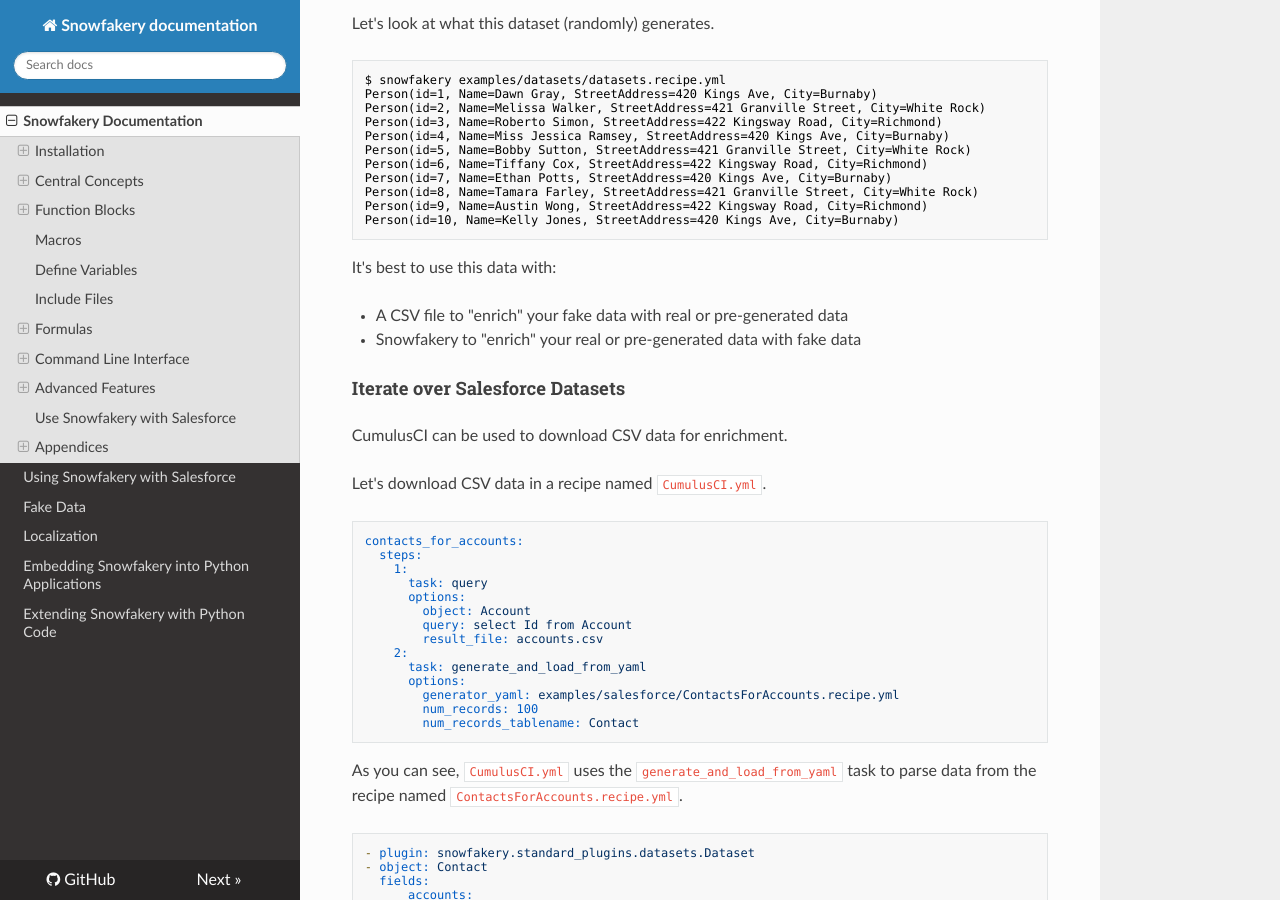
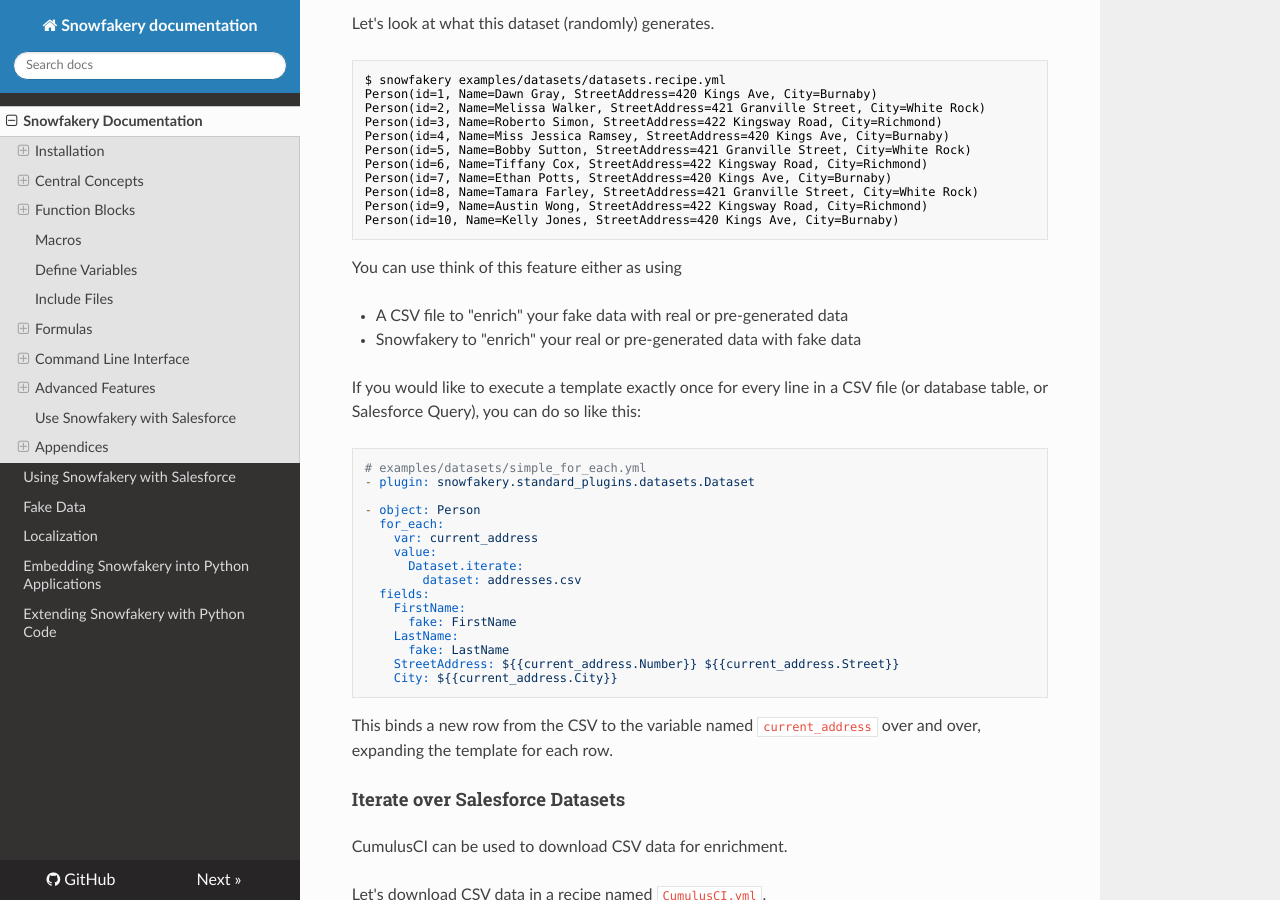
Before and after one commit to SFDO-Tooling/Snowfakery, an MkDocs documentation site: the page built from docs/index.md, in a window 1280 px wide and 900 px high, scrolled down 34914 px. Built offline with MkDocs 1.6.1, drawn with Linux system fonts in a browser that asks for light colours; nearby versions of some CDN libraries.

Commit message:
Add docs

````diff
--- a/docs/index.md
+++ b/docs/index.md
@@ -1781,10 +1781,35 @@
 Person(id=10, Name=Kelly Jones, StreetAddress=420 Kings Ave, City=Burnaby)
 ```
 
-It's best to use this data with:
+You can use think of this feature either as using
 
 - A CSV file to "enrich" your fake data with real or pre-generated data
 - Snowfakery to "enrich" your real or pre-generated data with fake data
+
+If you would like to execute a template exactly once for every line in a
+CSV file (or database table, or Salesforce Query), you can do so like this:
+
+```yaml
+# examples/datasets/simple_for_each.yml
+- plugin: snowfakery.standard_plugins.datasets.Dataset
+
+- object: Person
+  for_each:
+    var: current_address
+    value:
+      Dataset.iterate:
+        dataset: addresses.csv
+  fields:
+    FirstName:
+      fake: FirstName
+    LastName:
+      fake: LastName
+    StreetAddress: ${{current_address.Number}} ${{current_address.Street}}
+    City: ${{current_address.City}}
+```
+
+This binds a new row from the CSV to the variable named `current_address`
+over and over, expanding the template for each row.
 
 #### Iterate over Salesforce Datasets
 
````
Also changed, not shown: 1 other file.
